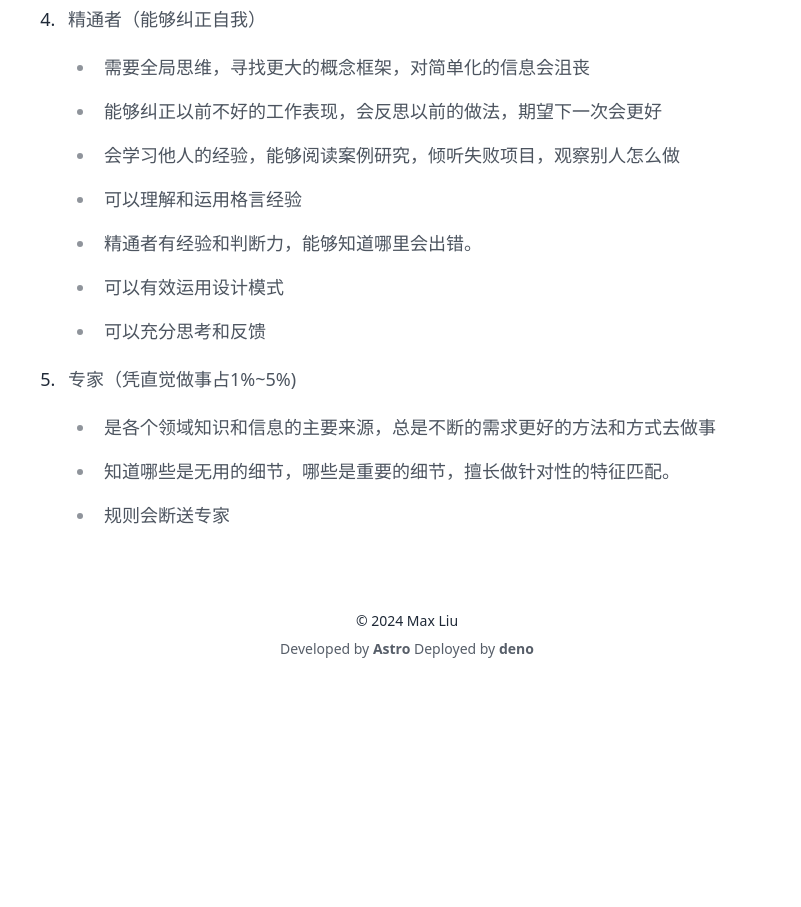
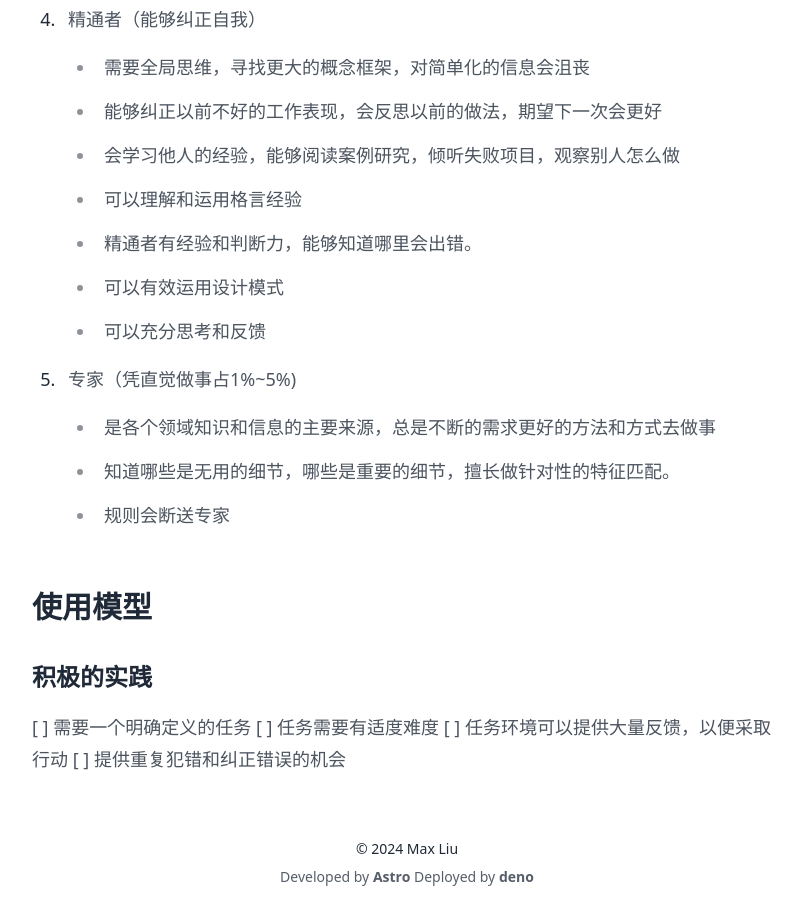
Before and after one commit to swliu920322/swliu920322.github.io, an Astro site: page /record/science/cognitiveCapability.md in a window 1280 px wide. Shown: the part 741-1648 px from the top of the page, without its empty margins (385-1186 px from the left). Before the commit the page ends 1420 px from the top, so only its background shows below. Built offline with nearby package versions, Linux system fonts and the light colour scheme; Astro itself is replaced by a stand-in of ours.

Commit message:
doc: add active ways

```diff
--- a/src/content/blog/science/cognitiveCapability.md
+++ b/src/content/blog/science/cognitiveCapability.md
@@ -30,3 +30,10 @@ tags: [ "中医" ]
    - 是各个领域知识和信息的主要来源，总是不断的需求更好的方法和方式去做事
    - 知道哪些是无用的细节，哪些是重要的细节，擅长做针对性的特征匹配。
    - 规则会断送专家
+
+## 使用模型
+### 积极的实践
+[ ] 需要一个明确定义的任务
+[ ] 任务需要有适度难度
+[ ] 任务环境可以提供大量反馈，以便采取行动
+[ ] 提供重复犯错和纠正错误的机会
```
